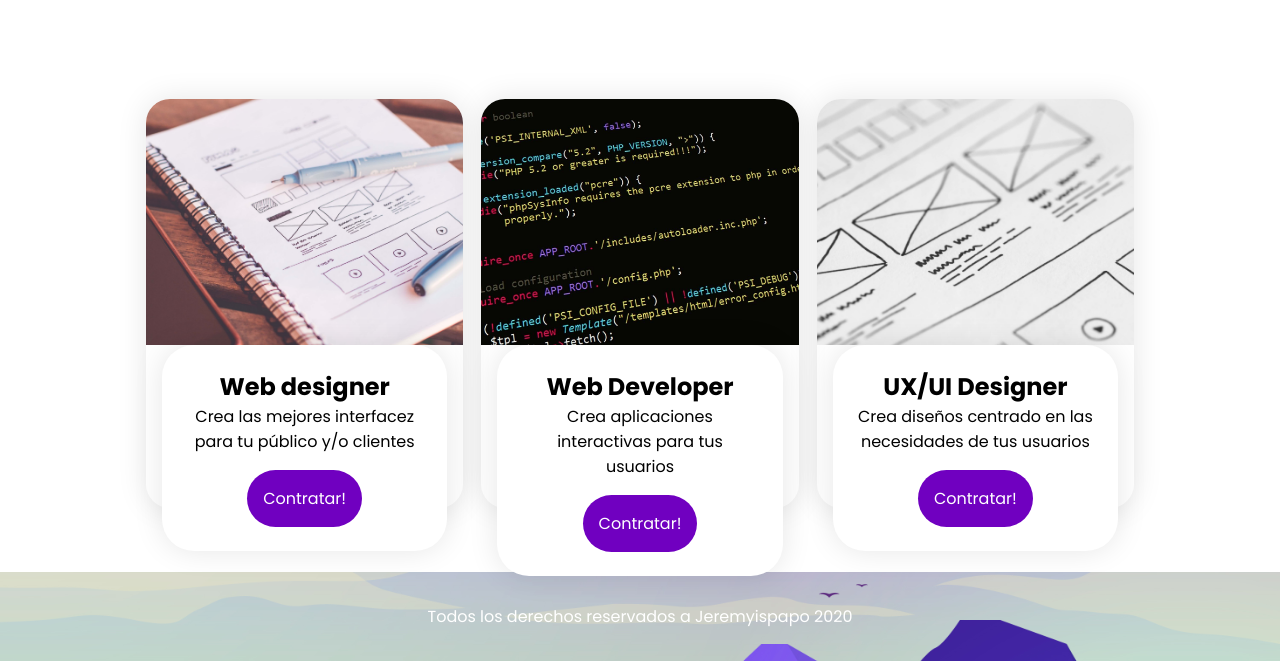
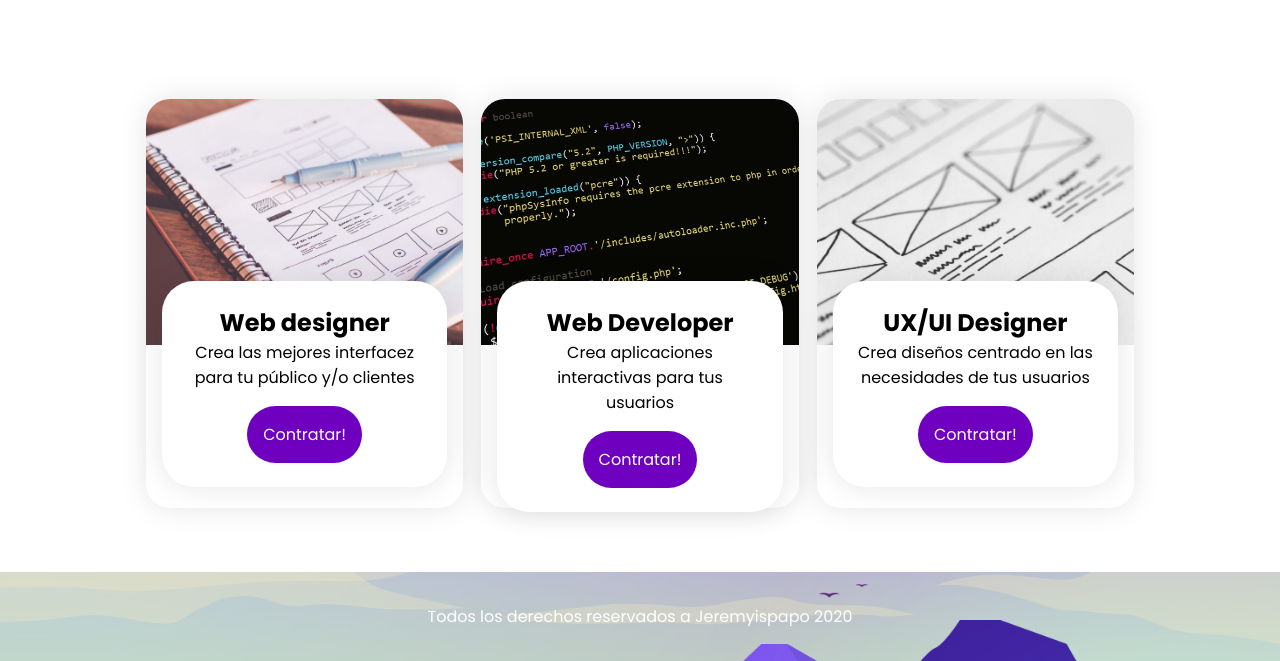
Before and after one commit to jeremyispapo/jeremyispapo.github.io, a plain HTML site: page Servicios/servicios.html in a window 1280 px wide. Shown: the part 404-1065 px from the top of the page. Drawn offline with Linux system fonts and the light colour scheme.

Commit message:
arreglando las tarjetas en el apartado de servicios

```diff
--- a/Servicios/servicios.css
+++ b/Servicios/servicios.css
@@ -77,6 +77,7 @@ h1 {
     flex-wrap: wrap;
     justify-content: center;
     border-radius: 1.5em;
+    position: relative;
     transition: all 300ms;
 }
 
@@ -98,7 +99,13 @@ img {
     padding: 1.5em;
     box-shadow: 0px 0px 30px rgba(0, 0, 0, .1);
     border-radius: 2em;
-    /* margin-bottom:4em ; */
+    position: relative;
+    top: -4em;
+    transition: all .5s;
+}
+
+.detalle-tarjeta:hover {
+    transform: translate(0, -40px)
 }
 
 .detalle-tarjeta h4 {
```
